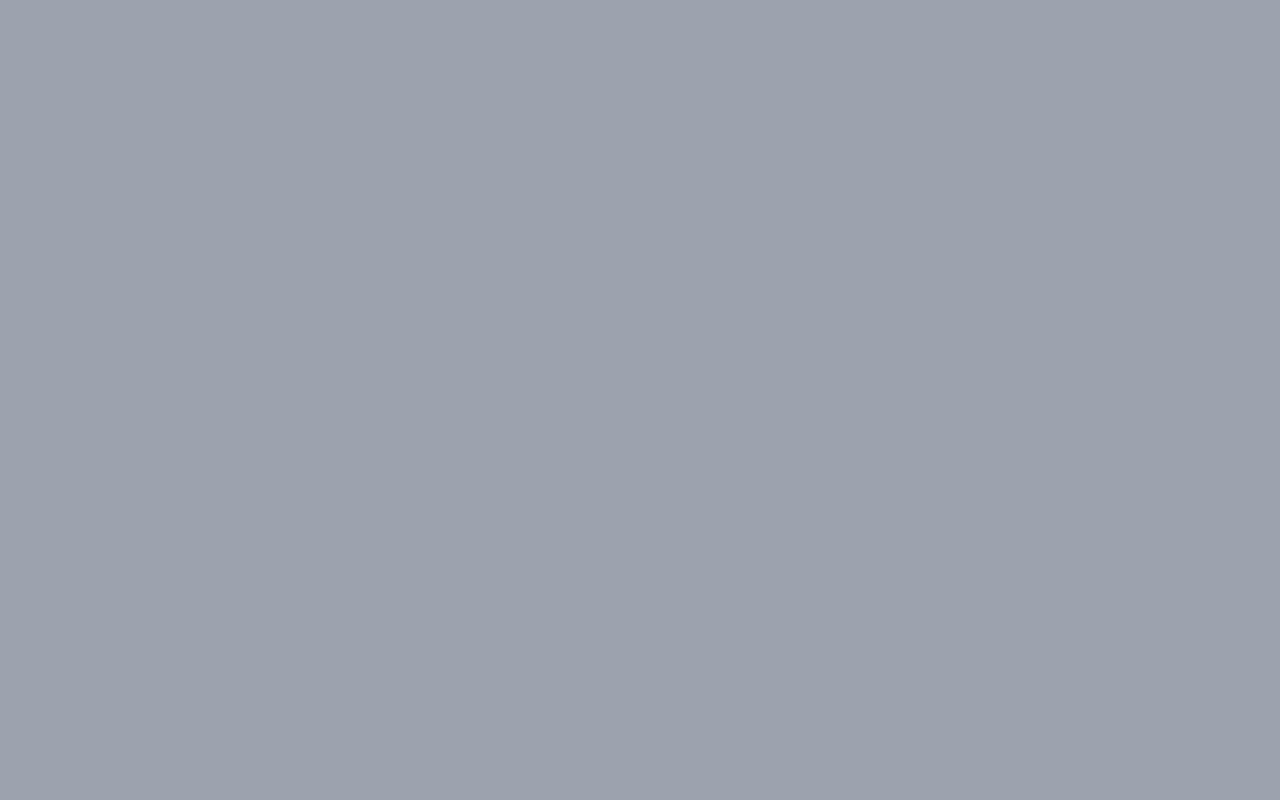
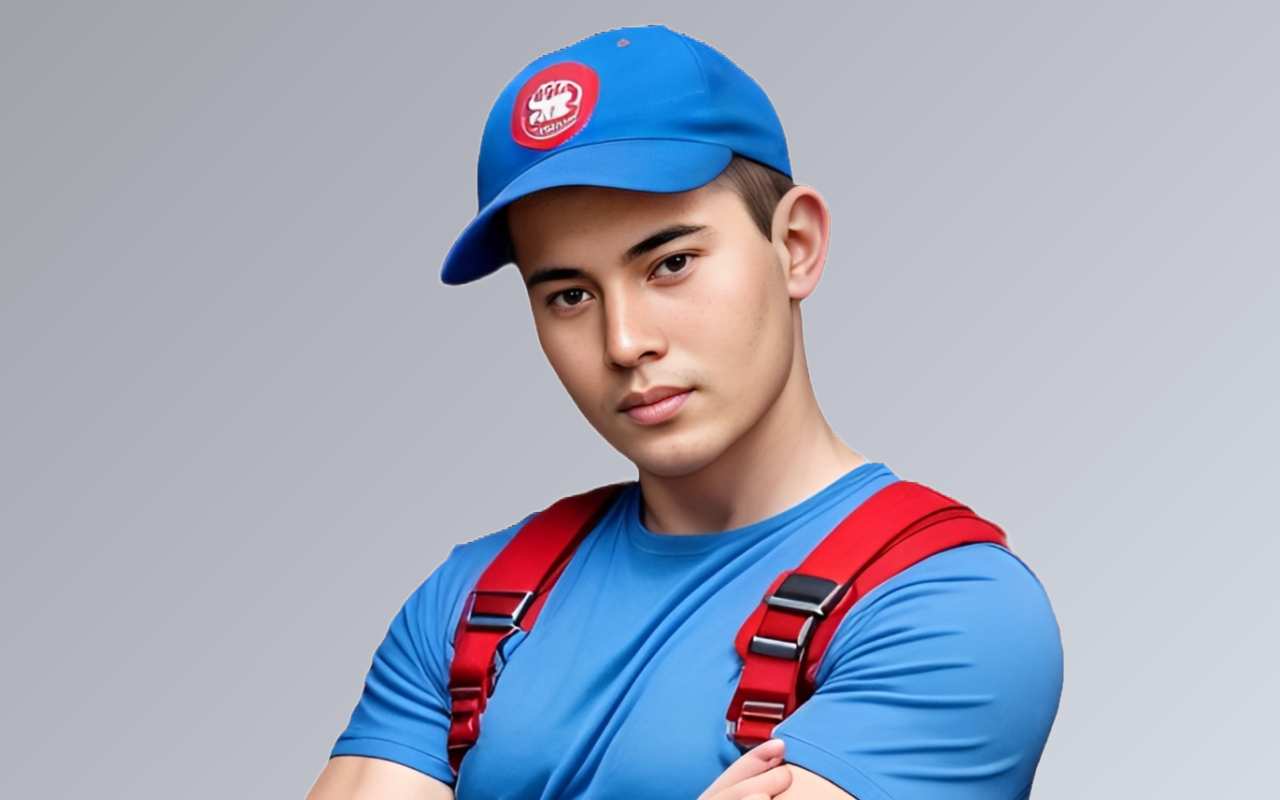
Before and after one commit to nishanbudhathoki2266/framer-rnd, a Next.js app in the folder next-framer/: page / in a window 1280 px wide. Shown: the top 800 px of the page. Built offline with nearby package versions, Linux system fonts and the light colour scheme; a web font is replaced by a local one.

Commit message:
Added some reusable containers for reusability and ease.

```diff
--- a/next-framer/src/components/Hero.jsx
+++ b/next-framer/src/components/Hero.jsx
@@ -15,8 +15,10 @@ import Image from "next/image";
 
 const Hero = () => {
   return (
-    <div className="min-h-[300vh] bg-gray-400">
-      {/* <Image src="/assets/hero.png" fill objectFit="cover" /> */}
+    <div className="min-h-screen flex justify-center items-end bg-gradient-to-br from-zinc-400 to-slate-200">
+      <div className="relative w-full aspect-square">
+        <Image src="/assets/hero.png" quality={100} fill objectFit="contain" />
+      </div>
     </div>
   );
 };
--- /dev/null
+++ b/next-framer/src/components/containers/Container.jsx
@@ -0,0 +1,7 @@
+import cn from "clsx";
+
+const Container = ({ className = "", children }) => {
+  return <div className={cn("container mx-auto", className)}>{children}</div>;
+};
+
+export default Container;
--- /dev/null
+++ b/next-framer/src/components/containers/GridContainer.jsx
@@ -0,0 +1,11 @@
+const GridContainer = ({ className = "", children }) => {
+  return (
+    <div
+      className={`mx-4 grid grid-cols-4 gap-8 lg:mx-0 lg:grid-cols-12 lg:gap-8  ${className}`}
+    >
+      {children}
+    </div>
+  );
+};
+
+export default GridContainer;
--- /dev/null
+++ b/next-framer/src/components/containers/SectionContainer.jsx
@@ -0,0 +1,14 @@
+const SectionContainer = ({
+  id = "",
+  className = "",
+  style = {},
+  children,
+}) => {
+  return (
+    <section id={id} className={className} style={style}>
+      {children}
+    </section>
+  );
+};
+
+export default SectionContainer;
```
Also changed, not shown: next-framer/public/assets/hero.png.
